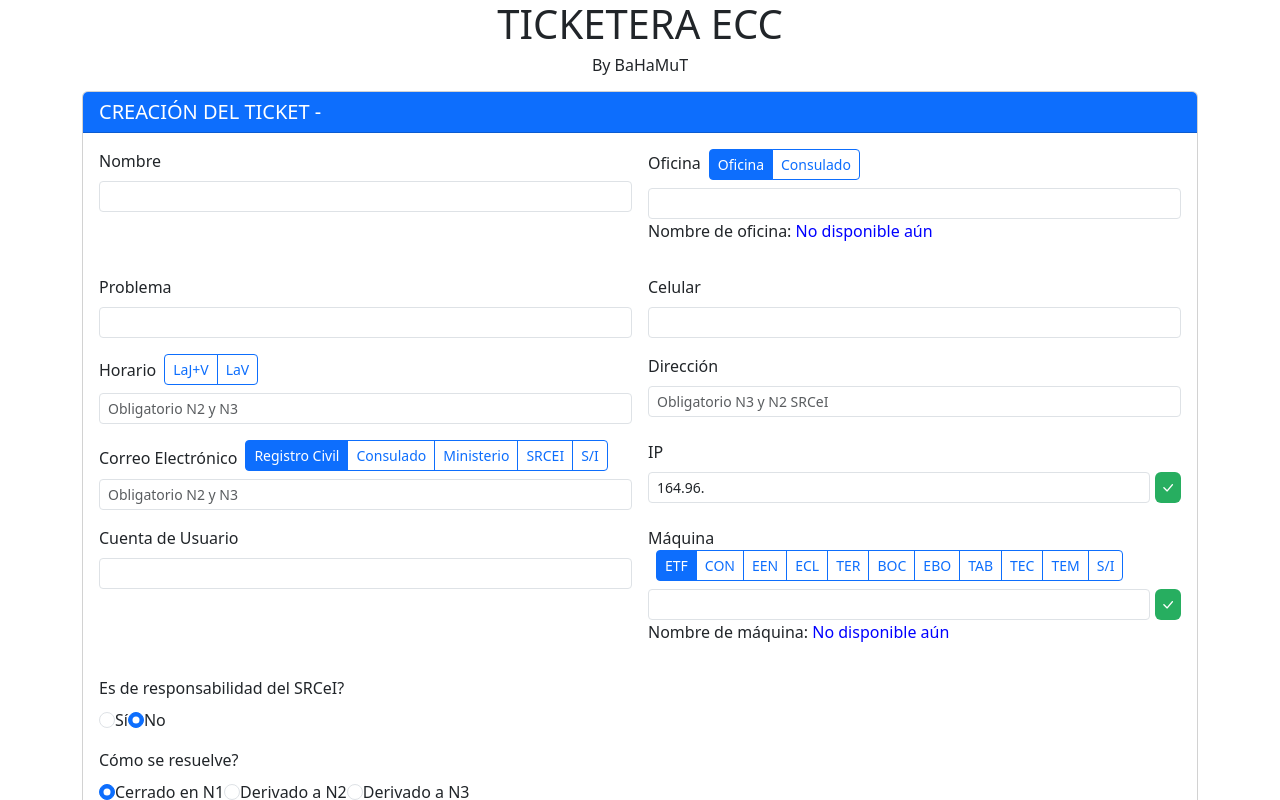
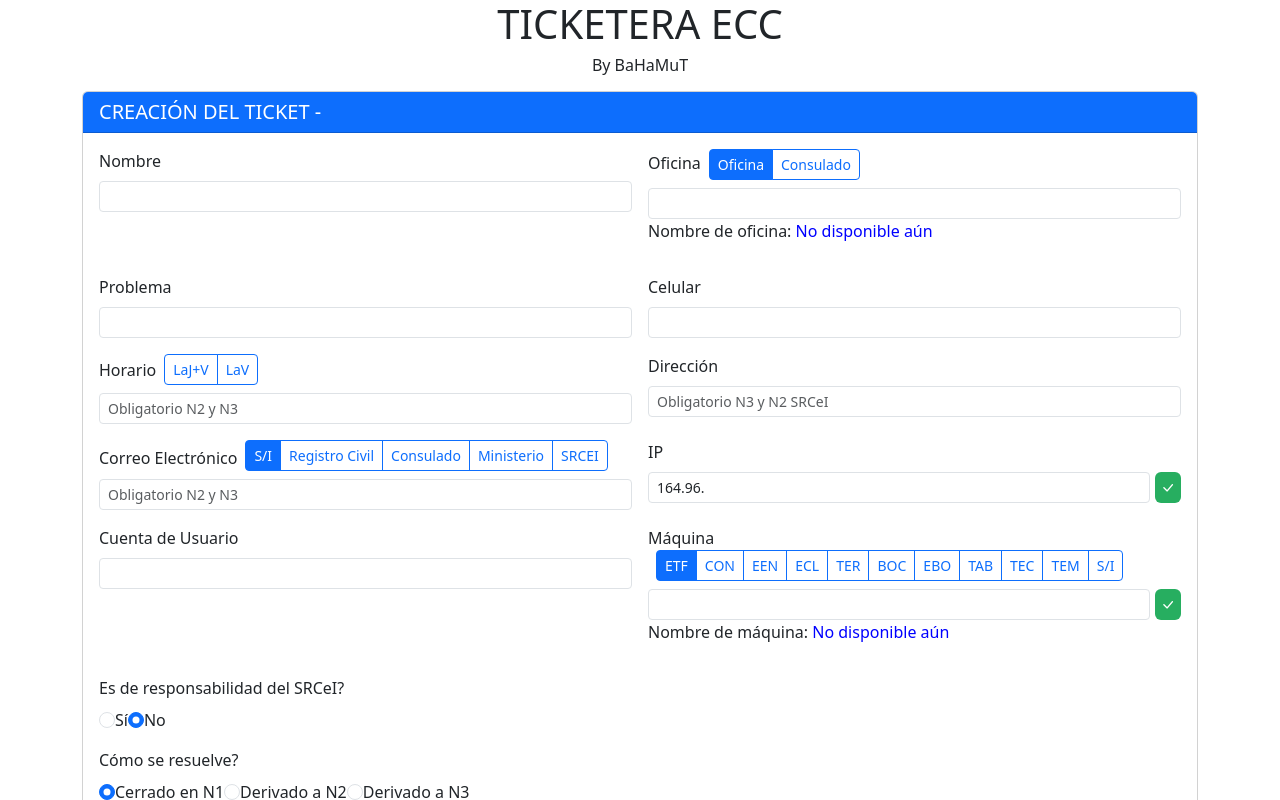
Before and after one commit to BaHaMuT11/ticketera-ecc, a React (Vite) app: page /baha-ticket in a window 1280 px wide. Shown: the top 800 px of the page. Built offline with nearby package versions, Linux system fonts and the light colour scheme.

Commit message:
Se modifica lógica para correo por defecto S/I

```diff
--- a/src/components/TicketForm.jsx
+++ b/src/components/TicketForm.jsx
@@ -254,11 +254,7 @@ const TicketForm = () => {
     }, [ticketFormData.tipoMaquina]);
 
     useEffect(() => {
-        if (ticketFormData.tipoCorreo === "SI") {
-            setTicketFormData({...ticketFormData, correo: "S/I" });
-        } else {
-            setTicketFormData({...ticketFormData, correo: "" });
-        }
+        setTicketFormData({...ticketFormData, correo: "" });
     }, [ticketFormData.tipoCorreo]);
 
     useEffect(() => {
@@ -391,6 +387,22 @@ const TicketForm = () => {
                                             type="radio"
                                             className="btn-check"
                                             name="tipoCorreo"
+                                            id="siRadio2"
+                                            value="SI"
+                                            checked={ticketFormData.tipoCorreo === "SI"}
+                                            onChange={handleChange}
+                                        />
+                                        <label
+                                            className="btn btn-outline-primary btn-sm"
+                                            htmlFor="siRadio2"
+                                        >
+                                            S/I
+                                        </label>
+
+                                        <input
+                                            type="radio"
+                                            className="btn-check"
+                                            name="tipoCorreo"
                                             id="registroCivilRadio2"
                                             value="REGISTROCIVIL"
                                             checked={ticketFormData.tipoCorreo === "REGISTROCIVIL"}
@@ -449,22 +461,6 @@ const TicketForm = () => {
                                             htmlFor="srceiRadio2"
                                         >
                                             SRCEI
-                                        </label>
-
-                                        <input
-                                            type="radio"
-                                            className="btn-check"
-                                            name="tipoCorreo"
-                                            id="siRadio2"
-                                            value="SI"
-                                            checked={ticketFormData.tipoCorreo === "SI"}
-                                            onChange={handleChange}
-                                        />
-                                        <label
-                                            className="btn btn-outline-primary btn-sm"
-                                            htmlFor="siRadio2"
-                                        >
-                                            S/I
                                         </label>
                                     </div>
                                     <input
--- a/src/context/TicketProvider.jsx
+++ b/src/context/TicketProvider.jsx
@@ -19,7 +19,7 @@ export const TicketProvider = ({ children }) => {
         responsabilidad: "NO",
         grupoResolutor: "n1",
         correo: "",
-        tipoCorreo: "REGISTROCIVIL",
+        tipoCorreo: "SI",
         pruebasMesa: "",
         direccion: "",
         horario: ""
```
